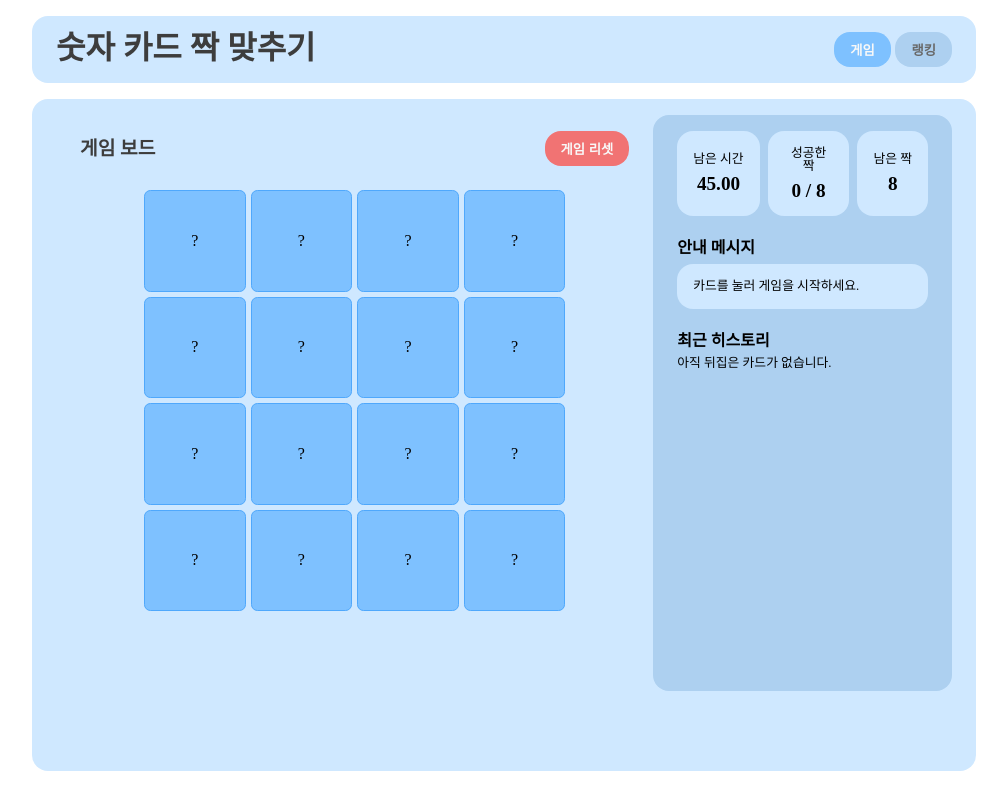
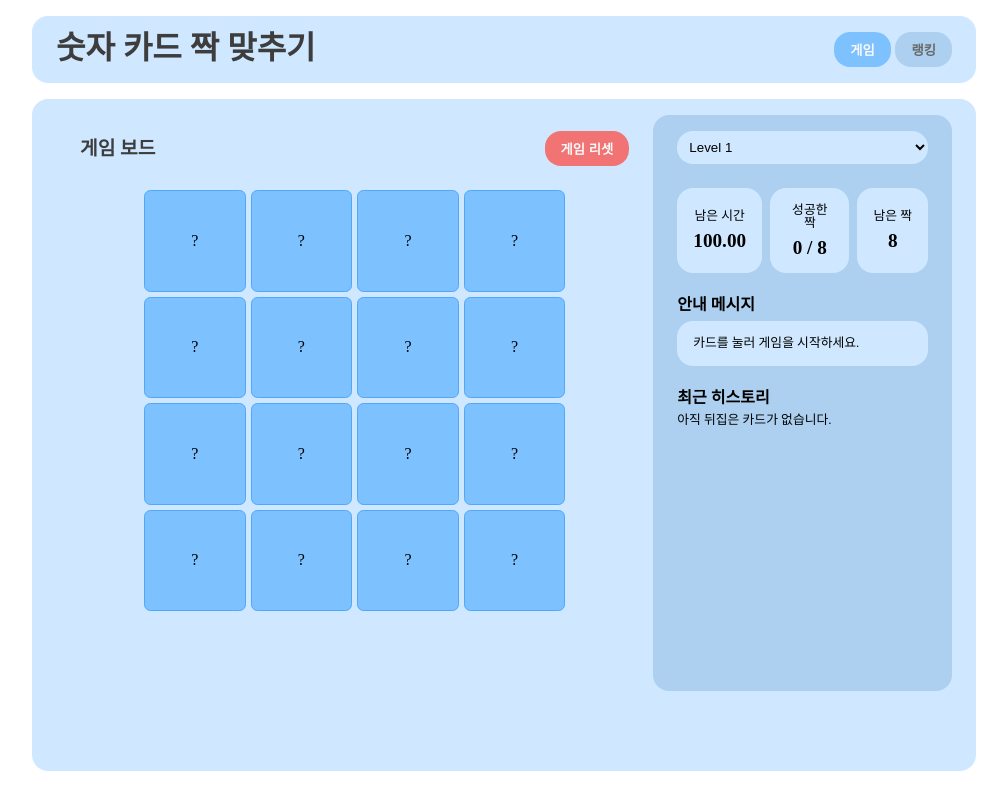
Before and after one commit to 37-dive-sopt-web/HaeunSon, a React (Vite) app in the folder Week3/HomeWork/card-game/: page / in a window 1280 px wide. Shown: the whole page, without its empty margins (136-1143 px from the left). Built offline with nearby package versions, Linux system fonts and the light colour scheme.

Commit message:
feat: level 선택 기능 추가

```diff
--- a/Week3/HomeWork/card-game/src/components/cardGamePage/Game/GameStatus.tsx
+++ b/Week3/HomeWork/card-game/src/components/cardGamePage/Game/GameStatus.tsx
@@ -1,7 +1,10 @@
 import styled from "@emotion/styled";
 import type { HistoryContent } from "../../../types/history";
+import type { Level } from "../../../types/deckInfo";
+import type { ChangeEvent } from "react";
 
 interface GameStatusProps {
+  setLevel: (value: Level) => void;
   timeLeft: string;
   matchedPair: number;
   totalPair: number;
@@ -10,14 +13,25 @@ interface GameStatusProps {
 }
 
 const GameStatus = ({
+  setLevel,
   timeLeft,
   matchedPair,
   totalPair,
   message,
   history,
 }: GameStatusProps) => {
+  const changeHandler = (event: ChangeEvent<HTMLSelectElement>) => {
+    const value = Number(event.target.value);
+    setLevel(value as Level);
+  };
+
   return (
     <Wrapper>
+      <Select onChange={changeHandler}>
+        <option value="1">Level 1</option>
+        <option value="2">Level 2</option>
+        <option value="3">Level 3</option>
+      </Select>
       <Progress>
         <ProgressItem>
           <h2>남은 시간</h2>
@@ -36,16 +50,15 @@ const GameStatus = ({
       </Progress>
       <Message>
         <SectionHeader>안내 메시지</SectionHeader>
-        <MessageContent>{message}</MessageContent>
+        <MessageArea>{message}</MessageArea>
       </Message>
       <History>
         <SectionHeader>최근 히스토리</SectionHeader>
-
         {history.length === 0 ? (
           <div style={{ fontSize: "0.8rem" }}>아직 뒤집은 카드가 없습니다.</div>
         ) : (
           history.map((h) => (
-            <HistoryContent key={h.id}>
+            <HistoryArea key={h.id}>
               <p>
                 {h.firstCardNum}, {h.secondCardNum}
               </p>
@@ -56,7 +69,7 @@ const GameStatus = ({
               >
                 {h.result}
               </p>
-            </HistoryContent>
+            </HistoryArea>
           ))
         )}
       </History>
@@ -75,6 +88,12 @@ const Wrapper = styled.section`
   padding: 1rem 1.5rem;
   background-color: #add0f0;
   border-radius: 1rem;
+`;
+const Select = styled.select`
+  background-color: #cfe8ff;
+  border: none;
+  border-radius: 1rem;
+  padding: 0.5rem;
 `;
 const Progress = styled.section`
   display: grid;
@@ -106,7 +125,7 @@ const Message = styled.section`
   flex-direction: column;
   gap: 0.5rem;
 `;
-const MessageContent = styled.div`
+const MessageArea = styled.div`
   background-color: #cfe8ff;
   border-radius: 1rem;
   padding: 1rem;
@@ -115,7 +134,7 @@ const MessageContent = styled.div`
 const History = styled(Message)`
   flex: 1;
 `;
-const HistoryContent = styled(MessageContent)`
+const HistoryArea = styled(MessageArea)`
   display: flex;
   justify-content: space-between;
   padding: 0.5rem 1rem;
--- a/Week3/HomeWork/card-game/src/hooks/useCountdown.ts
+++ b/Week3/HomeWork/card-game/src/hooks/useCountdown.ts
@@ -3,10 +3,11 @@ import { useEffect, useState } from "react";
 type GameStatus = "prepare" | "playing" | "won" | "lost";
 
 export const useCountdown = (
-  duration: number,
+  level: number,
   gameStatus: GameStatus,
   onTimerEnd: () => void
 ) => {
+  const duration = level === 1 ? 45 : level === 2 ? 60 : 100;
   const [timeLeft, setTimeLeft] = useState<number>(duration);
 
   useEffect(() => {
```
